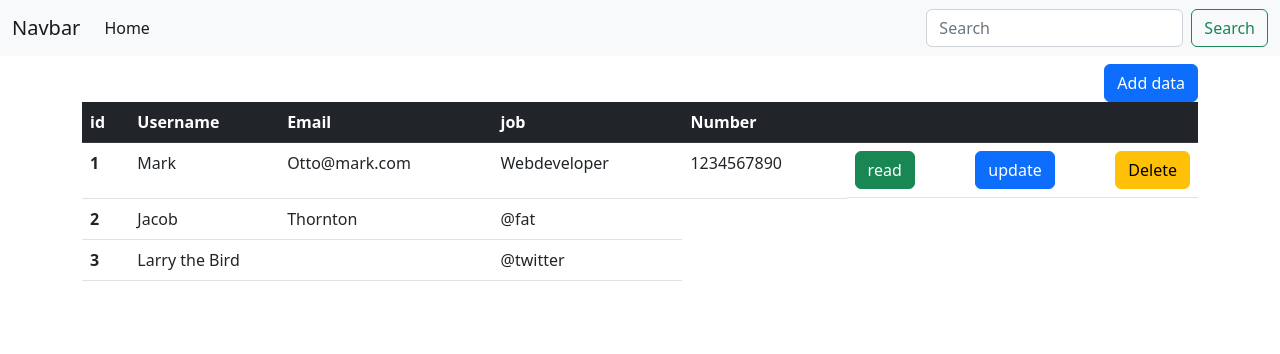
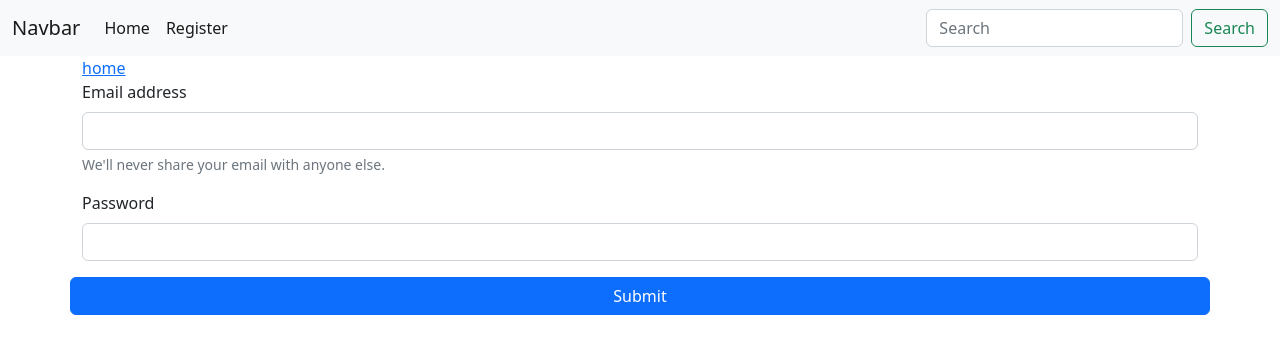
Before and after one commit to malicious-dev/reactNCrud, a React (Create React App) app: page /register in a window 1280 px wide. Shown: the top 354 px of the page. Built offline with nearby package versions, Linux system fonts and the light colour scheme.

Commit message:
make form

```diff
--- a/package.json
+++ b/package.json
@@ -9,6 +9,7 @@
     "bootstrap": "^5.2.2",
     "react": "^18.2.0",
     "react-dom": "^18.2.0",
+    "react-router-dom": "^6.4.3",
     "react-scripts": "5.0.1",
     "web-vitals": "^2.1.4"
   },
--- a/public/index.html
+++ b/public/index.html
@@ -1,15 +1,17 @@
 <!DOCTYPE html>
 <html lang="en">
+
 <head>
   <meta charset="utf-8" />
   <link rel="icon" href="%PUBLIC_URL%/favicon.ico" />
   <meta name="viewport" content="width=device-width, initial-scale=1" />
   <meta name="theme-color" content="#000000" />
-    <meta
-      name="description"
-      content="Web site created using create-react-app"
-    />
+  <meta name="description" content="Web site created using create-react-app" />
   <link rel="apple-touch-icon" href="%PUBLIC_URL%/logo192.png" />
+  <link rel="stylesheet" href="https://cdnjs.cloudflare.com/ajax/libs/font-awesome/6.2.0/css/all.min.css"
+    integrity="sha512-xh6O/CkQoPOWDdYTDqeRdPCVd1SpvCA9XXcUnZS2FmJNp1coAFzvtCN9BmamE+4aHK8yyUHUSCcJHgXloTyT2A=="
+    crossorigin="anonymous" referrerpolicy="no-referrer" />
+
   <!--
       manifest.json provides metadata used when your web app is installed on a
       user's mobile device or desktop. See https://developers.google.com/web/fundamentals/web-app-manifest/
@@ -26,6 +28,7 @@
     -->
   <title>React App</title>
 </head>
+
 <body>
   <noscript>You need to enable JavaScript to run this app.</noscript>
   <div id="root"></div>
@@ -40,4 +43,5 @@
       To create a production bundle, use `npm run build` or `yarn build`.
     -->
 </body>
+
 </html>
--- a/src/App.js
+++ b/src/App.js
@@ -4,12 +4,17 @@ import "../node_modules/bootstrap/dist/css/bootstrap.min.css";
 import "../node_modules/bootstrap/dist/js/bootstrap.bundle.min";
 import Navbar from'./components/Navbar'
 import Home from'./components/Home'
+import Register from'./components/Register';
+import {Routes, Route} from 'react-router-dom'
 
 function App() {
   return (
    <>
    <Navbar />
-<Home />
+<Routes>
+  <Route exact path="/" element={<Home />} />
+  <Route exact path="/register" element={<Register />} />
+</Routes>
    </>
   );
 }
--- a/src/components/Home.js
+++ b/src/components/Home.js
@@ -4,7 +4,7 @@ const Home = () => {
   return (
     <div>
       <div className="container">
-     <div className="add_btn mt-2">
+     <div className="add_btn mt-2 mb-2">
       <button className="btn btn-primary">Add data</button>
       </div>
       <table className="table">
@@ -26,9 +26,9 @@ const Home = () => {
       <td>Webdeveloper</td>
       <td>1234567890</td>
       <td className="d-flex justify-content-between">
-        <button className="btn btn-success">read</button>
-        <button className="btn btn-primary">update</button>
-        <button className="btn btn-warning">Delete</button>
+        <button className="btn btn-success"><i class="fa-solid fa-eye"></i></button>
+        <button className="btn btn-primary"><i class="fa-solid fa-pen-to-square"></i></button>
+        <button className="btn btn-warning"><i class="fa-solid fa-trash"></i></button>
       </td>
     </tr>
     <tr>
--- a/src/components/Navbar.js
+++ b/src/components/Navbar.js
@@ -14,7 +14,9 @@ const Navbar = () => {
         <li className="nav-item">
           <a className="nav-link active" aria-current="page" href="/">Home</a>
         </li>
-
+        <li className="nav-item">
+          <a className="nav-link active" aria-current="page" href="/register">Register</a>
+        </li>
 
 
       </ul>
--- /dev/null
+++ b/src/components/Register.js
@@ -0,0 +1,29 @@
+import React from 'react'
+import {NavLink} from 'react-router-dom'
+
+const Register = () => {
+  return (
+    <div className='container'>
+  <NavLink to='/'>home</NavLink>
+  <form>
+    <div className="row">
+
+
+  <div className="mb-3">
+    <label for="exampleInputEmail1" className="form-label">Email address</label>
+    <input type="email" className="form-control" id="exampleInputEmail1" aria-describedby="emailHelp" />
+    <div id="emailHelp" className="form-text">We'll never share your email with anyone else.</div>
+  </div>
+  <div className="mb-3">
+    <label for="exampleInputPassword1" className="form-label">Password</label>
+    <input type="password" className="form-control" id="exampleInputPassword1" />
+  </div>
+  <button type="submit" className="btn btn-primary">Submit</button>
+  </div>
+</form>
+
+    </div>
+  )
+}
+
+export default Register
--- a/src/index.js
+++ b/src/index.js
@@ -2,11 +2,11 @@ import React from 'react';
 import ReactDOM from 'react-dom/client';
 import './index.css';
 import App from './App';
-
+import {BrowserRouter} from 'react-router-dom';
 
 const root = ReactDOM.createRoot(document.getElementById('root'));
 root.render(
-  <React.StrictMode>
+  <BrowserRouter>
     <App />
-  </React.StrictMode>
+  </BrowserRouter>
 );
```
Also changed, not shown: src/error-page.jsx (added, +16 -0 lines), 1 other file (tests, documents, lock files or other folders). Lines whose indentation alone changed are shown as unchanged.
